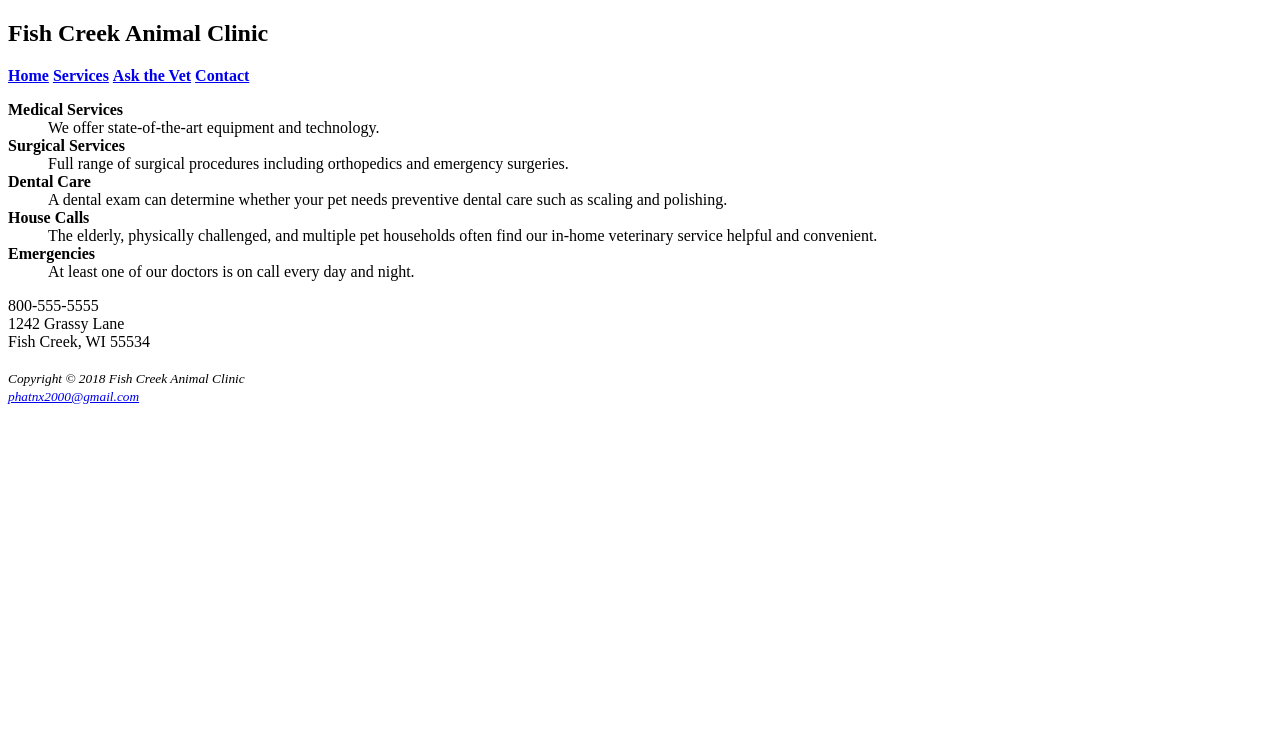
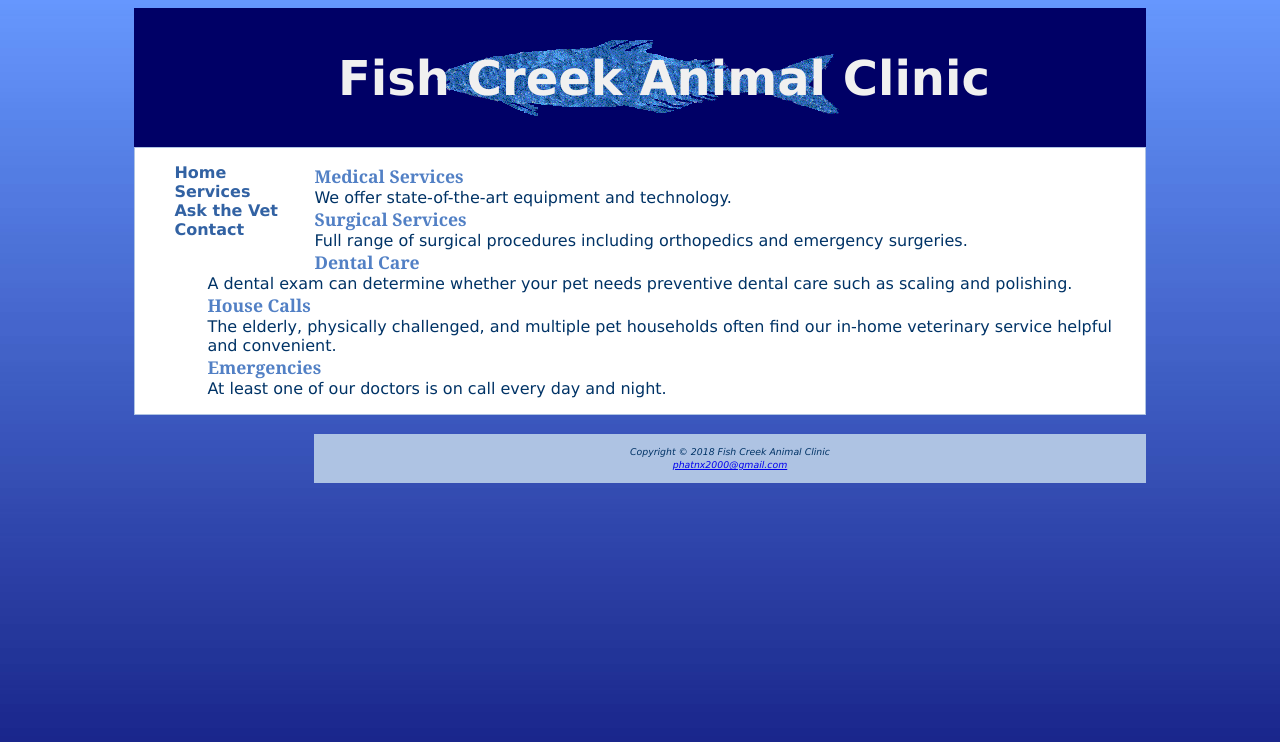
Before and after one commit to rikai-academy/RA02_Fish_Creek_Animal_Clinic_XuanPhat, a plain HTML site: page services.html in a window 1280 px wide. Drawn offline with Linux system fonts and the light colour scheme.

Commit message:
update fish_creek_animal_clinic buoi 5

```diff
--- /dev/null
+++ b/fishcreek.css
@@ -0,0 +1,96 @@
+* {
+  box-sizing: border-box;
+}
+body {
+  background-color: #5280c5;
+  color: #003366;
+  font-family: Verdana, Arial, sans-serif;
+  background-image: url('./image/gradientblue.jpg');
+}
+header {
+  background-color: #000066;
+  color: #f0f0f0;
+  background-image: url('./image/bigfish.gif');
+  background-position: center;
+  background-size: auto;
+  text-align: center;
+  background-repeat: no-repeat;
+}
+h1 {
+  line-height: 250%;
+  text-indent: 1em;
+  margin: 0;
+  font-size: 3em;
+  padding: 0.2em;
+  text-shadow: #cccccc;
+}
+nav a {
+  font-weight: bold;
+  text-decoration: none;
+}
+nav {
+  float: left;
+  font-weight: bold;
+
+  width: 180px;
+}
+nav ul {
+  list-style-type: none;
+}
+nav ul li {
+  list-style: none;
+}
+nav a:link {
+  color: #3262a3;
+}
+nav a:hover {
+  color: #cccccc;
+}
+nav a:visited {
+  color: #6699ff;
+}
+
+main {
+  padding-right: 2em;
+  padding-left: 2em;
+  background-color: white;
+  border: 1px solid #aec3e3;
+}
+main dt {
+  color: #5280c5;
+  font-size: 1.1em;
+  font-weight: bold;
+  font-family: Georgia, 'Times New Roman', serif;
+}
+main ul li strong {
+  color: #5280c5;
+  font-size: 1.1em;
+  font-weight: bold;
+  font-family: Georgia, 'Times New Roman', serif;
+}
+main ul {
+  list-style-type: none;
+}
+
+footer {
+  font-size: 0.7em;
+  font-style: italic;
+  text-align: center;
+  background-color: #aec3e3;
+  padding: 1em;
+  margin-left: 180px;
+}
+#wrapper {
+  min-width: 700px;
+  width: 80%;
+  margin: 0 auto;
+}
+header,
+nav,
+main,
+footer {
+  display: block;
+}
+img {
+  border: none;
+}
--- a/services.html
+++ b/services.html
@@ -4,53 +4,60 @@
     <meta charset="UTF-8" />
     <meta http-equiv="X-UA-Compatible" content="IE=edge" />
     <meta name="viewport" content="width=device-width, initial-scale=1.0" />
-    <title>JavaJam</title>
+    <title>Fish Creek Animal Clinic Services</title>
+    <link rel="stylesheet" href="fishcreek.css" />
   </head>
   <body>
+    <div id="wrapper">
       <header>
-      <h2>Fish Creek Animal Clinic</h2>
+        <h1>Fish Creek Animal Clinic</h1>
       </header>
       <nav>
-      <a href="index.html"><b>Home</b></a>
-      <a href="services.html"><b>Services</b></a>
-      <a href="askvet.html"><b>Ask the Vet</b></a>
-      <a href="contact.html"><b>Contact</b></a>
+        <ul>
+          <li><a href="index.html">Home</a></li>
+          <li><a href="services.html">Services</a></li>
+          <li><a href="askvet.html">Ask the Vet</a></li>
+          <li><a href="contact.html">Contact</a></li>
+        </ul>
       </nav>
       <main>
-      <dl>
-        <dt><b>Medical Services</b></dt>
-        <dd>We offer state-of-the-art equipment and technology.</dd>
-        <dt><b>Surgical Services</b></dt>
-        <dd>
-          Full range of surgical procedures including orthopedics and emergency
-          surgeries.
-        </dd>
-        <dt><b>Dental Care</b></dt>
-        <dd>
+        <ul>
+          <li>
+            <strong>Medical Services</strong> <br />We offer state-of-the-art
+            equipment and technology.
+          </li>
+
+          <li>
+            <strong>Surgical Services</strong> <br />
+            Full range of surgical procedures including orthopedics and
+            emergency surgeries.
+          </li>
+          <li>
+            <strong>Dental Care</strong> <br />
             A dental exam can determine whether your pet needs preventive dental
             care such as scaling and polishing.
-        </dd>
-        <dt><b>House Calls</b></dt>
-        <dd>
-          The elderly, physically challenged, and multiple pet households often
-          find our in-home veterinary service helpful and convenient.
-        </dd>
-        <dt><b>Emergencies</b></dt>
-        <dd>At least one of our doctors is on call every day and night.</dd>
-      </dl>
-      <div>800-555-5555</div>
-      <div>1242 Grassy Lane</div>
-      <div>Fish Creek, WI 55534</div>
+          </li>
+          <li>
+            <strong>House Calls</strong> <br />
+            The elderly, physically challenged, and multiple pet households
+            often find our in-home veterinary service helpful and convenient.
+          </li>
+          <li>
+            <strong>Emergencies</strong> <br />
+            At least one of our doctors is on call every day and night.
+          </li>
+        </ul>
       </main>
       <br />
       <footer>
         <small><i> Copyright © 2018 Fish Creek Animal Clinic</i></small>
         <br />
-      <a href="#"
-        ><small>
+        <a href="#">
+          <small>
             <i> phatnx2000@gmail.com</i>
           </small>
         </a>
       </footer>
+    </div>
   </body>
 </html>
```
Also changed, not shown: contact.html (+1 -1 lines), index.html (+18 -13 lines), menu.html (+3 -2 lines), image/askthevet.gif (added), image/bigfish.gif (added), image/contact.gif (added), image/fishcreeklogo.gif (added), image/gradientblue.jpg (added), image/home.gif (added), image/services.gif (added). Lines whose indentation alone changed are shown as unchanged.
